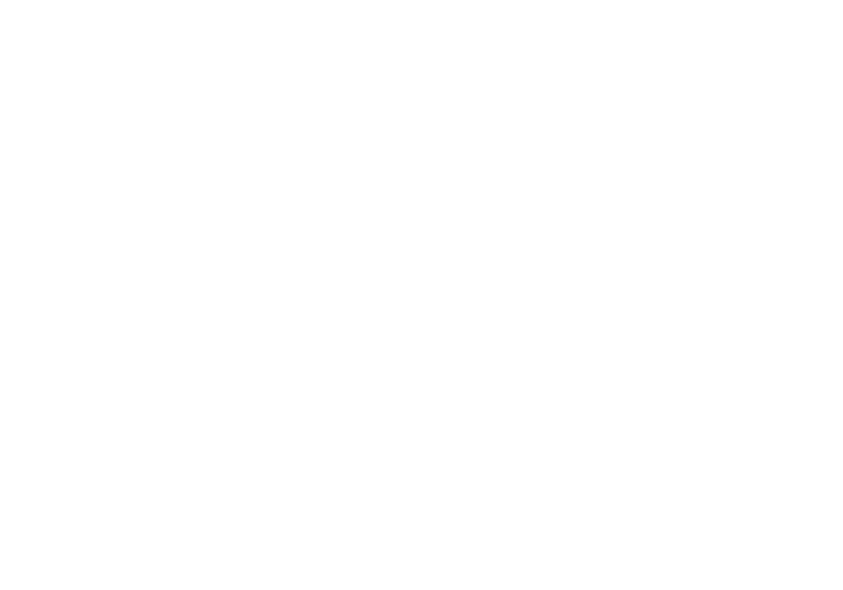
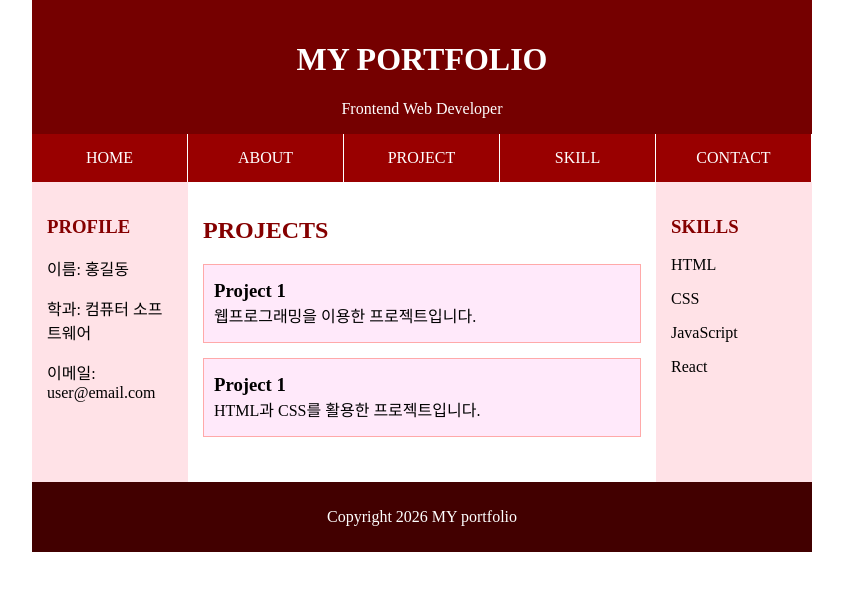
Before and after one commit to karcherk/Web_Lecture, a plain HTML site: page exer03_css_layout/ex03_portfolio.html in a window 1280 px wide. Shown: the whole page, without its empty margins (218-1061 px from the left). Drawn offline with Linux system fonts and the light colour scheme.

```diff
--- /dev/null
+++ b/assignment_/script.css
@@ -0,0 +1,61 @@
+body {
+    width: auto;
+    margin: 0 auto;
+}
+.header{
+    overflow: hidden;
+    background-color: rgb(225, 225, 252);
+    color:black;
+    padding-top: 20px;
+    text-align: center;
+}
+.menu{
+    overflow: hidden;
+    display: flex;
+    justify-content: center;
+
+    background-color: rgb(85, 85, 255);
+}
+.menu-item{
+
+    float:left;
+    width: 20%;
+    text-align: center;
+    padding: 15px 0;
+    box-sizing: border-box;
+    border-right: 1px solid white;
+}
+.container{
+    overflow: hidden;
+
+}
+.main_01{
+    display: grid;
+    grid-template-columns: repeat(3, 1fr);
+    gap: 20px;
+    color:rgb(0, 45, 112);
+    float:left;
+    margin: 10px;
+    width:100%;
+    height: px;
+    box-sizing: border-box;
+
+}
+
+.main-item{
+    margin: 3%;
+    padding: 10px;
+    width:100%;
+    border: 1px solid rgb(169, 182, 255);
+    box-sizing: border-box;
+    background-color: white;
+}
+.footer{
+    text-align: center;
+    color:white;
+    float: left;
+    width: 100%;
+    padding: 10px;
+    box-sizing: border-box;
+    background-color: rgb(167, 166, 166);
+}
--- a/exer03_css_layout/ex03_portfolio.html
+++ b/exer03_css_layout/ex03_portfolio.html
@@ -7,6 +7,50 @@
     <link rel="stylesheet" href="exer03.css">
 </head>
 <body>
+    <div class="header">
+        <h1>MY PORTFOLIO</h1>
+        <p>Frontend Web Developer</p>
+        <div class="menu">
+            <div class="menu-item">HOME</div>
+            <div class="menu-item">ABOUT</div>
+            <div class="menu-item">PROJECT</div>
+            <div class="menu-item">SKILL</div>
+            <div class="menu-item">CONTACT</div>
+        </div>
+    </div>
 
+    <div class="container">
+
+        <div class="main_01">
+            <h3>PROFILE</h3>
+            <p>이름: 홍길동</p>
+            <p>학과: 컴퓨터 소프트웨어</p>
+            <p>이메일: user@email.com</p>
+        </div>
+
+        <div class="main_02">
+            <h2>PROJECTS</h2>
+            <div class="main-item">
+                <h3>Project 1</h3>
+                <p>웹프로그래밍을 이용한 프로젝트입니다.</p>
+            </div>
+
+            <div class="main-item"><h3>Project 1</h3>
+                <p>HTML과 CSS를 활용한 프로젝트입니다.</p>
+            </div>
+
+        </div>
+        <div class="main_03">
+            <h3>SKILLS</h3>
+            <p>HTML</p>
+            <p>CSS</p>
+            <p>JavaScript</p>
+            <p>React</p>
+
+    </div>
+
+    <div class="footer">
+        <p>Copyright 2026 MY portfolio</p>
+    </div>
 </body>
 </html>
```
Also changed, not shown: assignment_/gift_website.html (added, +72 -0 lines), exer04_js_basic/02_JS_condition_date.html (+23 -0 lines), exer05_dom/02_select_query.html (line endings or trailing spaces).
